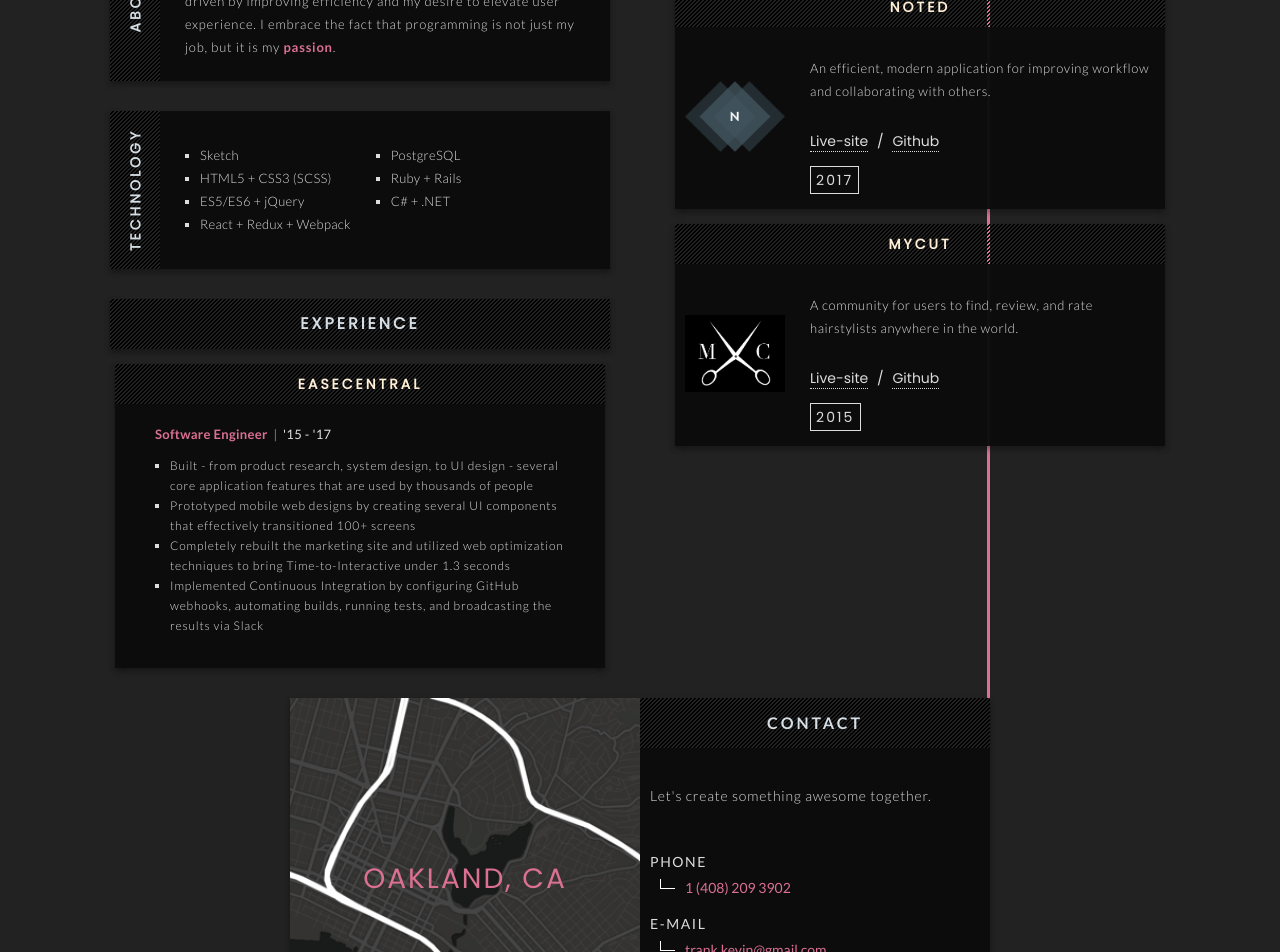
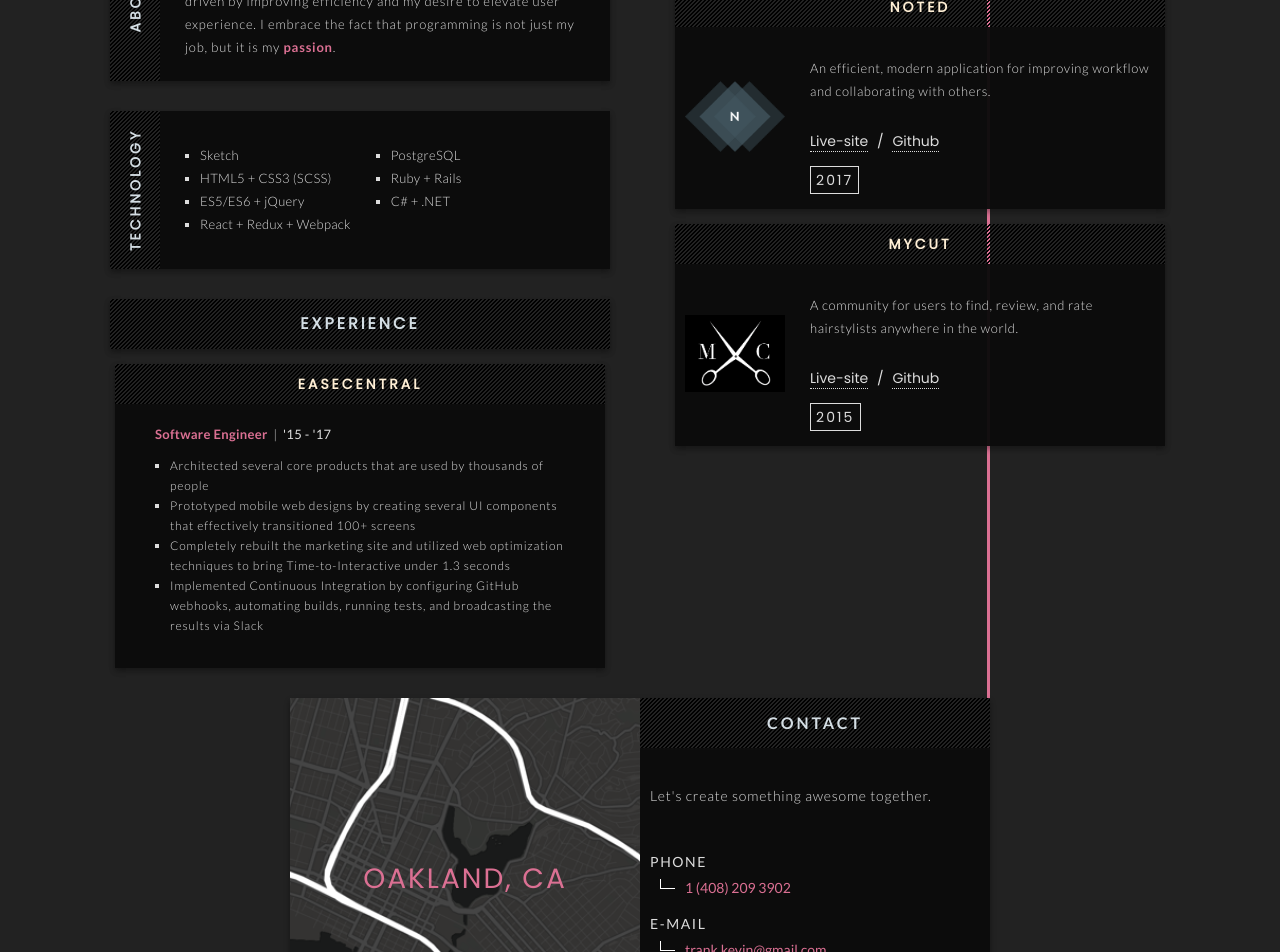
Before and after one commit to ktranada/ktranada.github.io, a Jekyll site: the page index.html, which Jekyll copies as it is, in a window 1280 px wide. Shown: the part 1008-1960 px from the top of the page. Built offline with Jekyll 4.4.1, drawn with Linux system fonts in a browser that asks for light colours.

Commit message:
Update index.html

```diff
--- a/index.html
+++ b/index.html
@@ -108,7 +108,7 @@
 												<div>
 													<ul>
 														<li>
-															Built - from product research, system design, to UI design - several core application features that are used by thousands of people
+															Architected   several   core   products   that   are   used   by   thousands   of   people
 														</li>
 														<li>
 															Prototyped mobile web designs by creating several UI components that effectively transitioned 100+ screens
```
